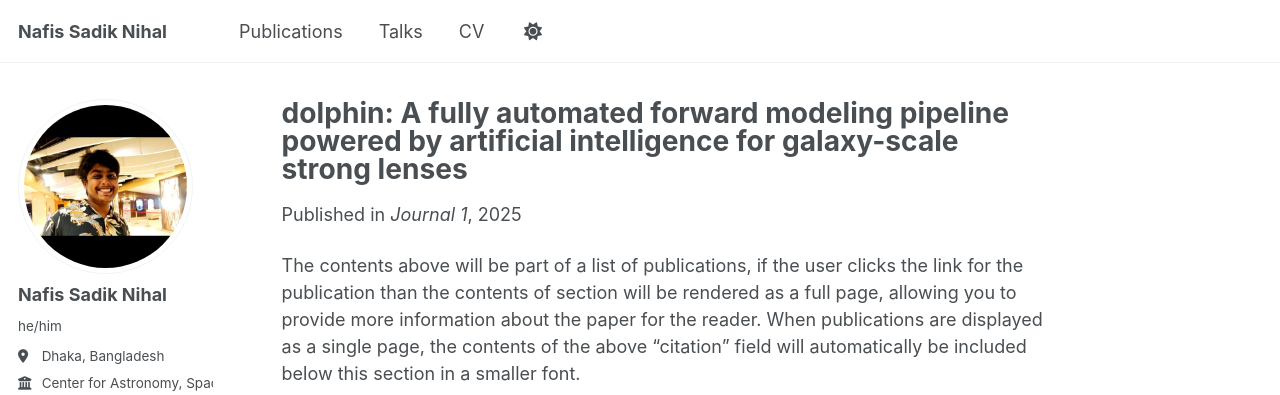
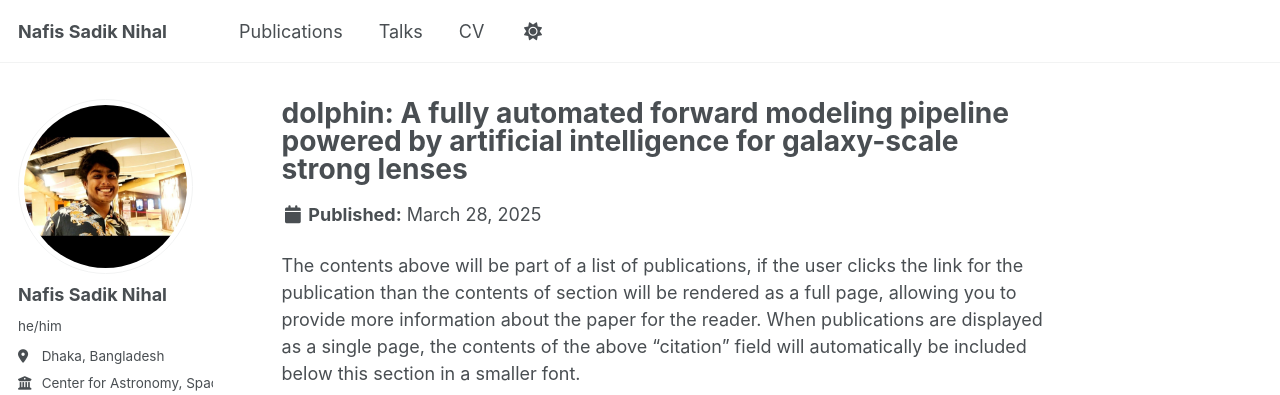
Before and after one commit to pensive-aristocrat/pensive-aristocrat.github.io, a Jekyll site: the page built from _publications/dolphin2025.md, in a window 1280 px wide and 1046 px high. Shown: the top 395 px of the window. Built offline with Jekyll 4.4.1, drawn with Linux system fonts in a browser that asks for light colours; some web fonts are replaced; a script that is not in the unit is left out.

Commit message:
Update dolphin2025.md

```diff
--- a/_publications/dolphin2025.md
+++ b/_publications/dolphin2025.md
@@ -5,7 +5,7 @@ category: manuscripts
 permalink: /publication/dolphin2025
 excerpt: #'This paper is about the number 1. The number 2 is left for future work.'
 date: 2025-03-28
-venue: 'Journal 1'
+venue: #'Journal 1'
 slidesurl: #'http://pensive-aristocrat.github.io/files/slides1.pdf'
 paperurl: 'http://pensive-aristocrat.github.io/files/2503.22657v1.pdf'
 bibtexurl: #'http://pensive-aristocrat.github.io/files/bibtex1.bib'
```
